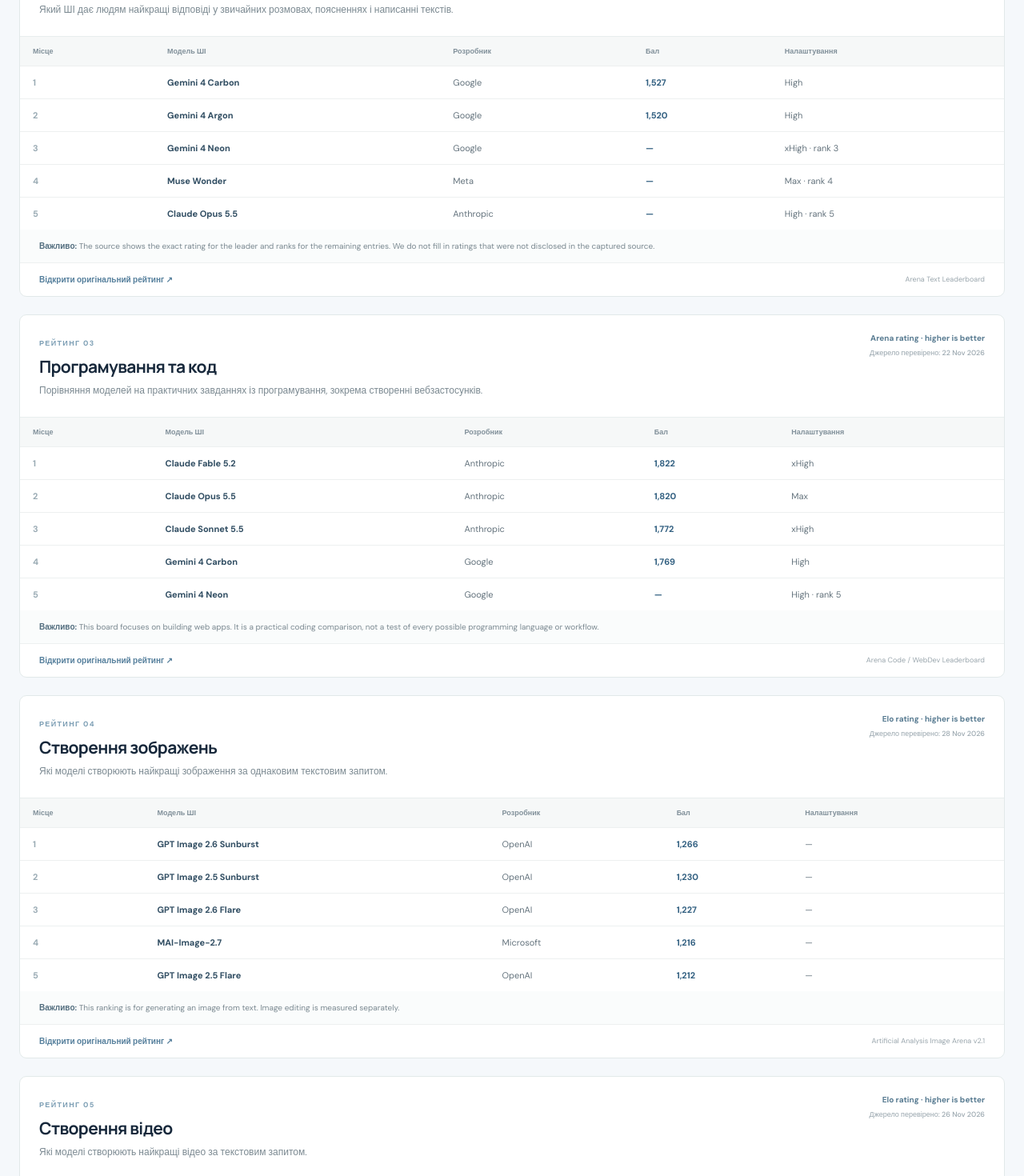
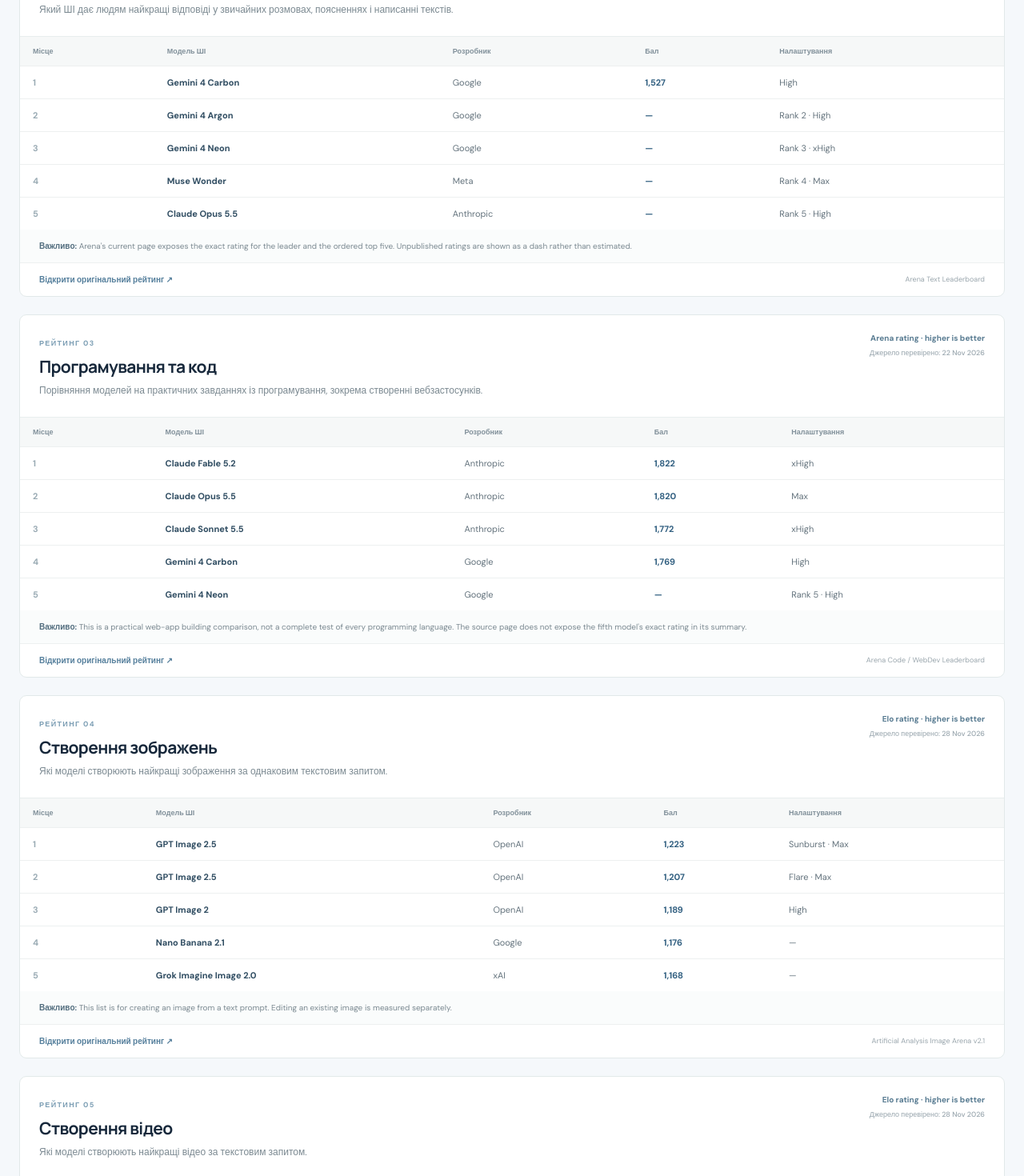
Before and after one commit to sportsite7-ctrl/Future-Sphere, a Next.js app: page /rankings in a window 1280 px wide. Shown: the part 1120-2590 px from the top of the page at 80% size. Built offline with nearby package versions, Linux system fonts and the light colour scheme; no server answers.

Commit message:
Correct ranking entries against current official leaderboards

```diff
--- a/src/app/rankings/page.tsx
+++ b/src/app/rankings/page.tsx
@@ -1,7 +1,7 @@
 import type { Metadata } from "next";
 import { getLocale } from "@/lib/locale";
 
-export const dynamic = "force-static";
+export const dynamic = "force-dynamic";
 
 export async function generateMetadata(): Promise<Metadata> {
   const locale = await getLocale();
@@ -28,39 +28,39 @@ type Ranking = {
 const rankings: Ranking[] = [
   {
     title: "Overall AI capabilities",
-    description: "A broad comparison of reasoning, knowledge, coding and everyday work. This is the closest thing to an all-round score — it is not a dedicated image or video ranking.",
+    description: "A broad test of knowledge, reasoning, coding and practical work. It is the closest available all-round comparison, but not a universal score for every AI task.",
     sourceName: "Artificial Analysis Intelligence Index v5.0.2",
-    sourceUrl: "https://artificialanalysis.ai/evaluations/artificial-analysis-intelligence-index",
+    sourceUrl: "https://artificialanalysis.ai/models",
     updated: "28 Nov 2026",
     metric: "Index score · higher is better",
     entries: [
-      { name: "Claude Fable 5.2", provider: "Anthropic", score: "65", detail: "Max configuration" },
-      { name: "Claude Fable 5.2", provider: "Anthropic", score: "62", detail: "Xhigh configuration" },
-      { name: "GPT-6.2 Astra", provider: "OpenAI", score: "62", detail: "Max configuration" },
-      { name: "Claude Fable 5.2", provider: "Anthropic", score: "62", detail: "High configuration" },
-      { name: "GPT-6.2 Astra", provider: "OpenAI", score: "62", detail: "Xhigh configuration" },
+      { name: "Claude Fable 5.2", provider: "Anthropic", score: "65", detail: "Max" },
+      { name: "Claude Fable 5.2", provider: "Anthropic", score: "62", detail: "xHigh" },
+      { name: "GPT-6.2 Astra", provider: "OpenAI", score: "62", detail: "Max" },
+      { name: "Claude Fable 5.2", provider: "Anthropic", score: "62", detail: "High" },
+      { name: "GPT-6.2 Astra", provider: "OpenAI", score: "62", detail: "xHigh" },
     ],
-    caveat: "The same model can appear more than once when different settings are tested. These are benchmark configurations, not five different AI products.",
+    caveat: "The index combines several text and practical-work evaluations. It is not a dedicated image or video test, and different settings of the same model are listed separately.",
   },
   {
     title: "Text, writing & everyday chat",
-    description: "Which AI gives people the most preferred answers in ordinary conversations, explanations and writing tasks.",
+    description: "Models ranked by people's preferences in everyday conversations, explanations and writing.",
     sourceName: "Arena Text Leaderboard",
     sourceUrl: "https://arena.ai/leaderboard/chat/text",
     updated: "22 Nov 2026",
     metric: "Arena rating · higher is better",
     entries: [
       { name: "Gemini 4 Carbon", provider: "Google", score: "1,527", detail: "High" },
-      { name: "Gemini 4 Argon", provider: "Google", score: "1,520", detail: "High" },
-      { name: "Gemini 4 Neon", provider: "Google", score: "—", detail: "xHigh · rank 3" },
-      { name: "Muse Wonder", provider: "Meta", score: "—", detail: "Max · rank 4" },
-      { name: "Claude Opus 5.5", provider: "Anthropic", score: "—", detail: "High · rank 5" },
+      { name: "Gemini 4 Argon", provider: "Google", score: "—", detail: "Rank 2 · High" },
+      { name: "Gemini 4 Neon", provider: "Google", score: "—", detail: "Rank 3 · xHigh" },
+      { name: "Muse Wonder", provider: "Meta", score: "—", detail: "Rank 4 · Max" },
+      { name: "Claude Opus 5.5", provider: "Anthropic", score: "—", detail: "Rank 5 · High" },
     ],
-    caveat: "The source shows the exact rating for the leader and ranks for the remaining entries. We do not fill in ratings that were not disclosed in the captured source.",
+    caveat: "Arena's current page exposes the exact rating for the leader and the ordered top five. Unpublished ratings are shown as a dash rather than estimated.",
   },
   {
     title: "Programming & coding",
-    description: "Models compared on practical coding tasks, including building web apps and working with code.",
+    description: "Models compared on real-world coding prompts, especially building and editing web apps.",
     sourceName: "Arena Code / WebDev Leaderboard",
     sourceUrl: "https://arena.ai/leaderboard/code/webdev",
     updated: "22 Nov 2026",
@@ -70,32 +70,32 @@ const rankings: Ranking[] = [
       { name: "Claude Opus 5.5", provider: "Anthropic", score: "1,820", detail: "Max" },
       { name: "Claude Sonnet 5.5", provider: "Anthropic", score: "1,772", detail: "xHigh" },
       { name: "Gemini 4 Carbon", provider: "Google", score: "1,769", detail: "High" },
-      { name: "Gemini 4 Neon", provider: "Google", score: "—", detail: "High · rank 5" },
+      { name: "Gemini 4 Neon", provider: "Google", score: "—", detail: "Rank 5 · High" },
     ],
-    caveat: "This board focuses on building web apps. It is a practical coding comparison, not a test of every possible programming language or workflow.",
+    caveat: "This is a practical web-app building comparison, not a complete test of every programming language. The source page does not expose the fifth model's exact rating in its summary.",
   },
   {
     title: "Image generation",
-    description: "Which models create images that people prefer when given the same text prompt.",
+    description: "Models ranked by human preference when generating an image from the same text prompt.",
     sourceName: "Artificial Analysis Image Arena v2.1",
     sourceUrl: "https://artificialanalysis.ai/image/leaderboard/text-to-image",
     updated: "28 Nov 2026",
     metric: "Elo rating · higher is better",
     entries: [
-      { name: "GPT Image 2.6 Sunburst", provider: "OpenAI", score: "1,266" },
-      { name: "GPT Image 2.5 Sunburst", provider: "OpenAI", score: "1,230" },
-      { name: "GPT Image 2.6 Flare", provider: "OpenAI", score: "1,227" },
-      { name: "MAI-Image-2.7", provider: "Microsoft", score: "1,216" },
-      { name: "GPT Image 2.5 Flare", provider: "OpenAI", score: "1,212" },
+      { name: "GPT Image 2.5", provider: "OpenAI", score: "1,223", detail: "Sunburst · Max" },
+      { name: "GPT Image 2.5", provider: "OpenAI", score: "1,207", detail: "Flare · Max" },
+      { name: "GPT Image 2", provider: "OpenAI", score: "1,189", detail: "High" },
+      { name: "Nano Banana 2.1", provider: "Google", score: "1,176" },
+      { name: "Grok Imagine Image 2.0", provider: "xAI", score: "1,168" },
     ],
-    caveat: "This ranking is for generating an image from text. Image editing is measured separately.",
+    caveat: "This list is for creating an image from a text prompt. Editing an existing image is measured separately.",
   },
   {
     title: "Video generation",
-    description: "Which models produce the most preferred videos from text prompts.",
-    sourceName: "Artificial Analysis Text-to-Video v2.1",
+    description: "Models ranked by human preference when generating a video with audio from a text prompt.",
+    sourceName: "Artificial Analysis Video Arena v2.1",
     sourceUrl: "https://artificialanalysis.ai/video/leaderboard/text-to-video",
-    updated: "26 Nov 2026",
+    updated: "28 Nov 2026",
     metric: "Elo rating · higher is better",
     entries: [
       { name: "Wan 3.0", provider: "Alibaba", score: "1,175" },
@@ -104,7 +104,7 @@ const rankings: Ranking[] = [
       { name: "Hyperflow H3", provider: "Video Rebirth", score: "1,156" },
       { name: "Dreamina Seedance 2.5", provider: "ByteDance", score: "1,154" },
     ],
-    caveat: "This board measures text-to-video generation. Image-to-video has a separate leaderboard.",
+    caveat: "This leaderboard measures text-to-video generation with audio. Image-to-video has a separate ranking.",
   },
 ];
 
```
